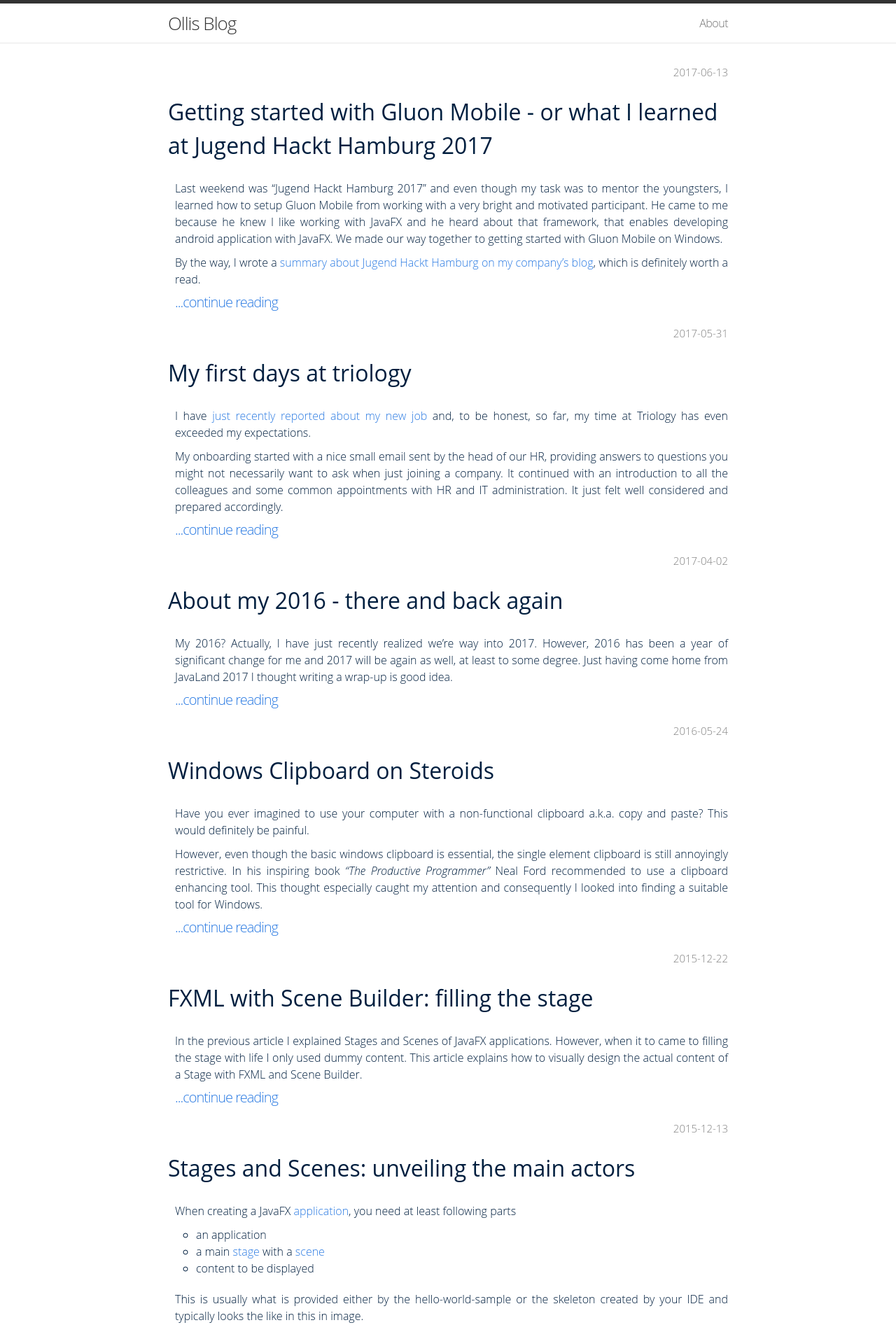
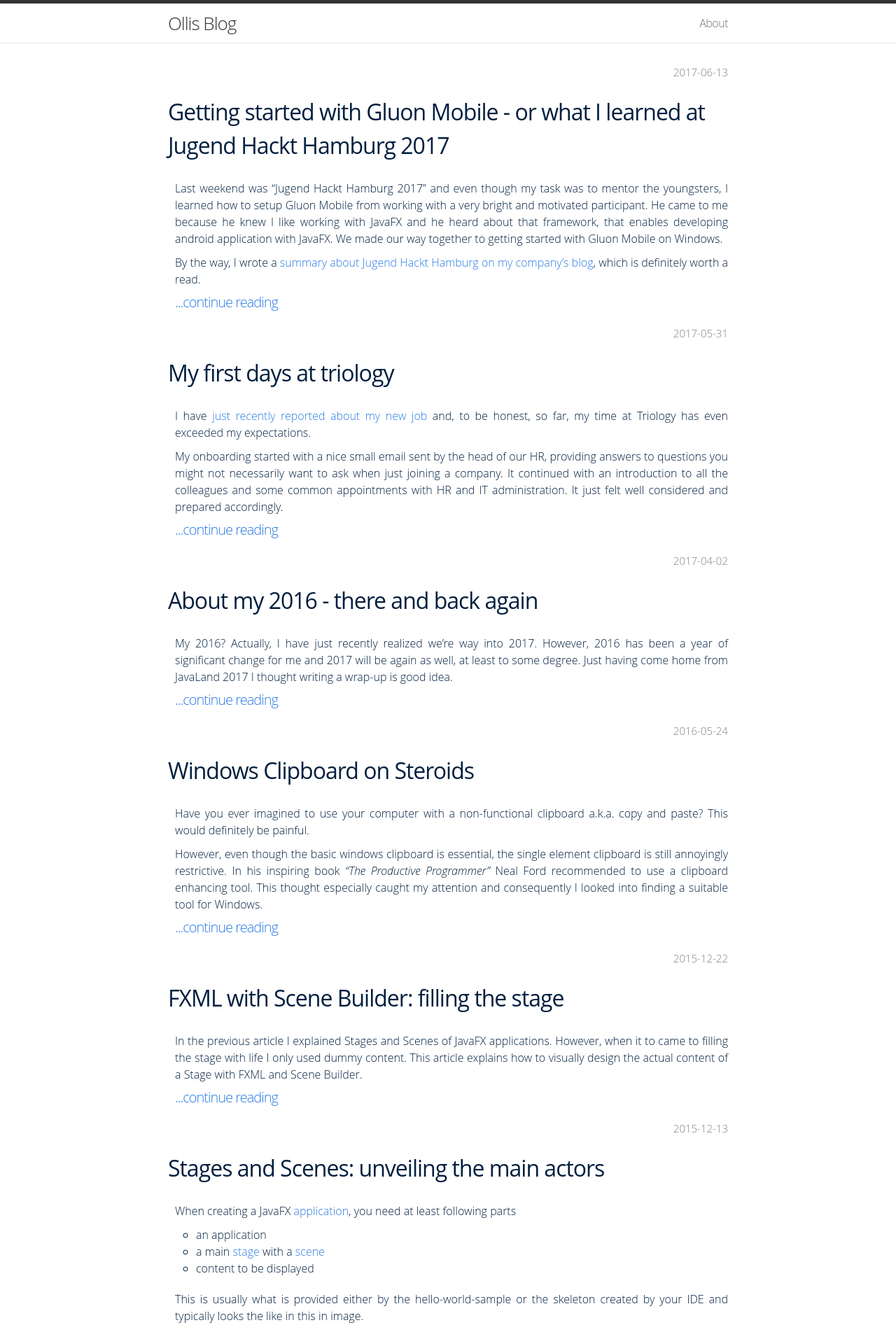
Before and after one commit to omilke/omilke.github.io, a Jekyll site: the page built from index.html, in a window 1280 px wide. Shown: the top 1903 px of the page at 70% size. Built offline with Jekyll 4.4.1, drawn with Linux system fonts in a browser that asks for light colours; nearby versions of some CDN libraries.

Commit message:
adjust headlines to article detail

```diff
--- a/css/main.scss
+++ b/css/main.scss
@@ -513,6 +513,8 @@ ul.posts li {
 
     h1.overview {
         font-size: 2rem;
+        font-weight: 500;
+        letter-spacing: -1px;
     }
 
     div.excerpt {
```
